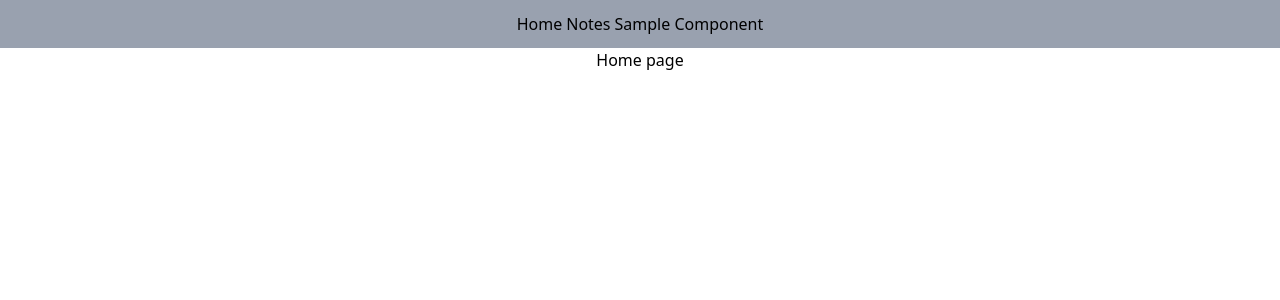
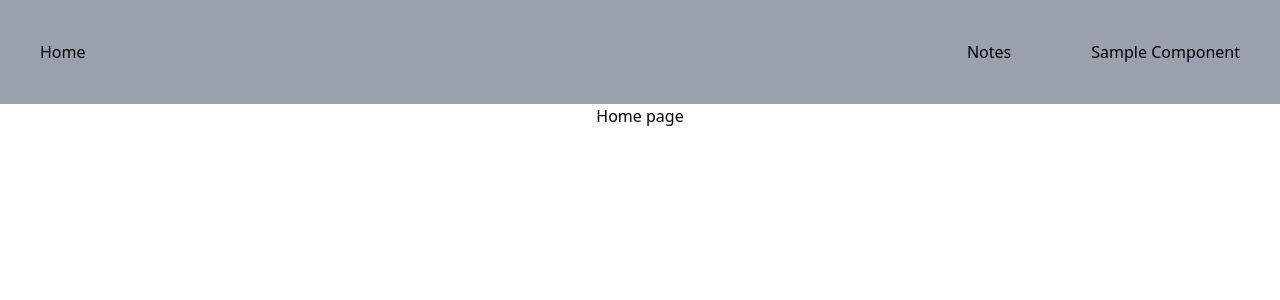
Before and after one commit to youssefgaballa/Chess-App, a React (Vite) app in the folder client/: page / in a window 1280 px wide. Shown: the top 300 px of the page. Built offline with nearby package versions, Linux system fonts and the light colour scheme.

Commit message:
style: changed NavBar formatting

```diff
--- a/client/src/components/Navbar.tsx
+++ b/client/src/components/Navbar.tsx
@@ -2,16 +2,20 @@ import { Link } from "react-router"
 
 export default function NavBar() {
     return (
-        <nav className= "flex justify-center items-stretch bg-gray-400 py-3 ">
-            <Link to = "/" className = "">Home</Link>
-            <ul className = "flex justify-around">
-                <li className = "flex justify-around">
-                    <Link to = "/Notes" className ="pl-1">Notes</Link>
+        <nav className= "bg-gray-400 w-full">
+
+            <ul className = "flex justify-end items-center w-full h-full">
+                <li className = "mr-auto">
+                    <Link to = "/" className="flex items-center h-full p-10 hover:bg-green-500 ">Home</Link>
                 </li>
-                <li className = "flex justify-around">
-                    <Link to = "/SampleComponent" className ="pl-1">Sample Component</Link>
+                <li className = "">
+                    <Link to = "/Notes" className ="flex items-center h-full p-10 hover:bg-green-500 ">Notes</Link>
+                </li>
+                <li className = "">
+                    <Link to = "/SampleComponent" className ="flex items-center h-full p-10 hover:bg-green-500 " >Sample Component</Link>
                 </li>
             </ul>
+
         </nav>
     )
 }
```
